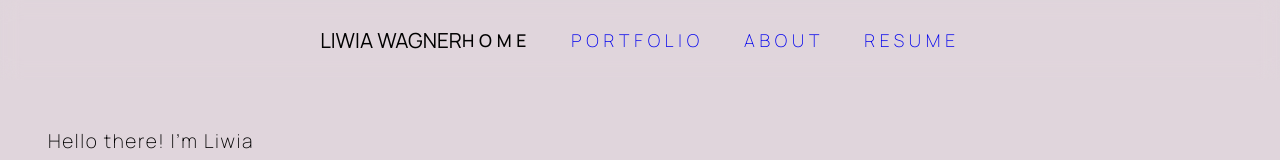
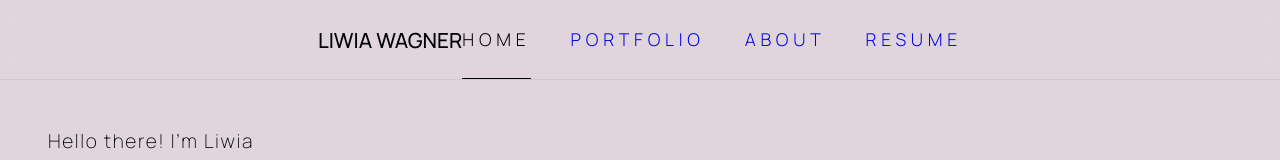
Before and after one commit to LiwiaWagner/Portfolio-Liwia-Wagner, a React (Create React App) app: page / in a window 1280 px wide. Shown: the top 160 px of the page. Built offline with nearby package versions, Linux system fonts and the light colour scheme.

Commit message:
nav-bar-hover

```diff
--- a/src/UI/navbar/Navbar.jsx
+++ b/src/UI/navbar/Navbar.jsx
@@ -14,7 +14,7 @@ const Navbar = () => {
   }, [location]);
 
   return (
-    <nav>
+    <nav className="nav-main-container">
       <div
         className={`nav-container ${isNavShowing ? "show-nav" : "hide-nav"}`}
       >
--- a/src/UI/navbar/navbar.css
+++ b/src/UI/navbar/navbar.css
@@ -1,4 +1,4 @@
-nav {
+.nav-main-container {
   place-items: center;
   height: 5rem;
   position: sticky;
@@ -8,6 +8,7 @@ nav {
   background: rgba(255, 255, 255, 0);
   backdrop-filter: blur(10px);
   z-index: 99;
+  border-bottom: 1px rgba(153, 153, 153, 0.2) solid;
 }
 
 .nav-container {
@@ -30,7 +31,7 @@ nav {
 .logo {
   color: var(--black);
   font-size: 1.3rem;
-  font-weight: 400;
+  font-weight: 500;
   line-height: 1.5rem;
   letter-spacing: 0rem;
 }
@@ -41,7 +42,7 @@ nav {
   font-size: 1rem;
   color: var(--black);
   font-style: normal;
-  font-weight: 100;
+  font-weight: 300;
   line-height: normal;
   letter-spacing: 0.3rem;
   gap: 2.5rem;
@@ -59,15 +60,39 @@ a {
   list-style-type: none;
 }
 
-.nav-link:hover {
-  font-weight: 500;
+/* .nav-link:hover {
+  font-weight: 100;
   transition: all 0.25s ease;
+  color: var(--black);
+} */
+
+.nav-link:before {
+  content: "";
+  position: absolute;
+  bottom: -10px;
+  height: 4px;
+  width: 100%;
+  background: var(--black);
+  transform: scaleX(0);
+  transition: transform 0.2s linear;
+}
+
+.nav-link:before:hover {
+  transform: scaleX(1);
+}
+
+.nav-link .active {
+  font-weight: 300;
   color: var(--black);
 }
 
-.nav-link .active {
-  font-weight: 500;
-  color: var(--black);
+.nav-link .active:before {
+  content: "";
+  position: absolute;
+  bottom: -1.6rem;
+  height: 1.5px;
+  width: 100%;
+  background: var(--black);
 }
 
 .nav-link a:visited {
--- a/src/index.css
+++ b/src/index.css
@@ -15,7 +15,7 @@
   /* - neutrals */
   --dark-gray: #333333;
   --slate: #484848;
-  --grandma: #999999;
+  --grandma: rgb(153, 153, 153);
   --concrete: #dddddd;
   --egg-white: #f5f5f5;
 
```
